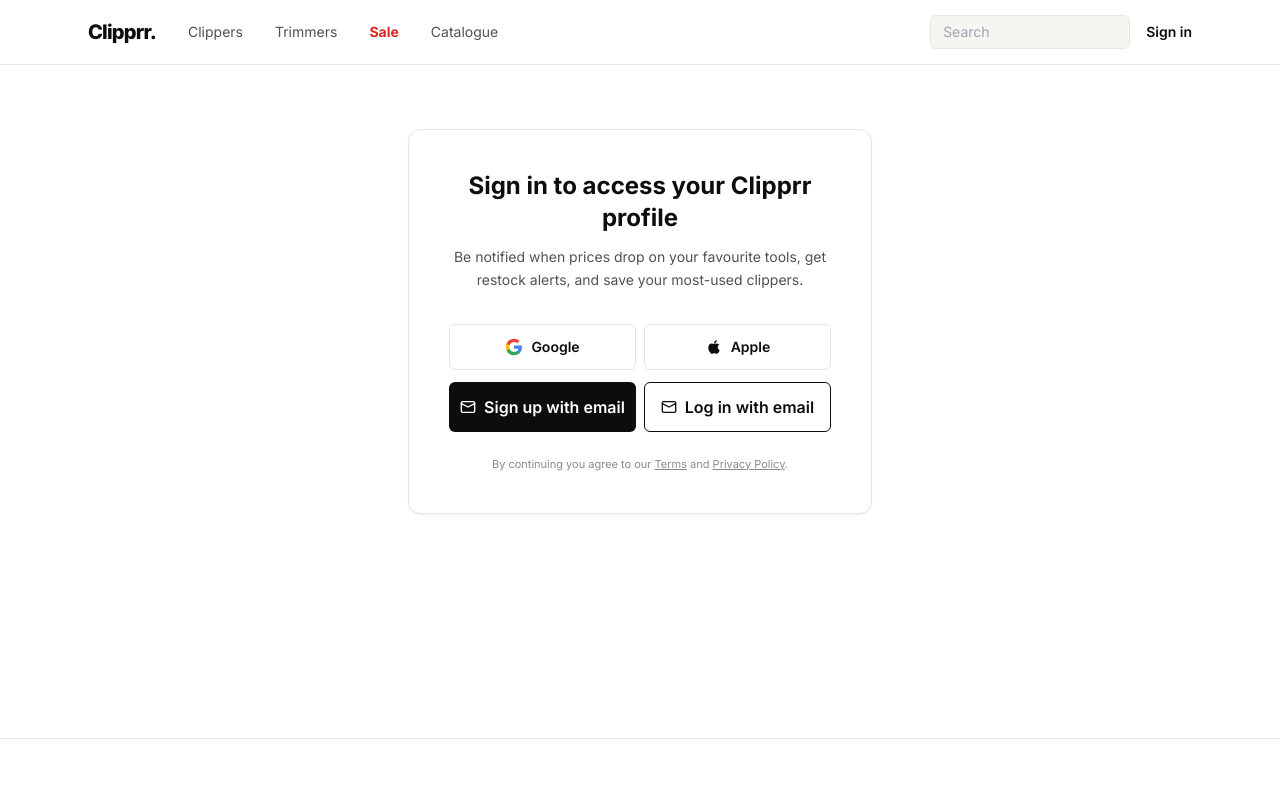
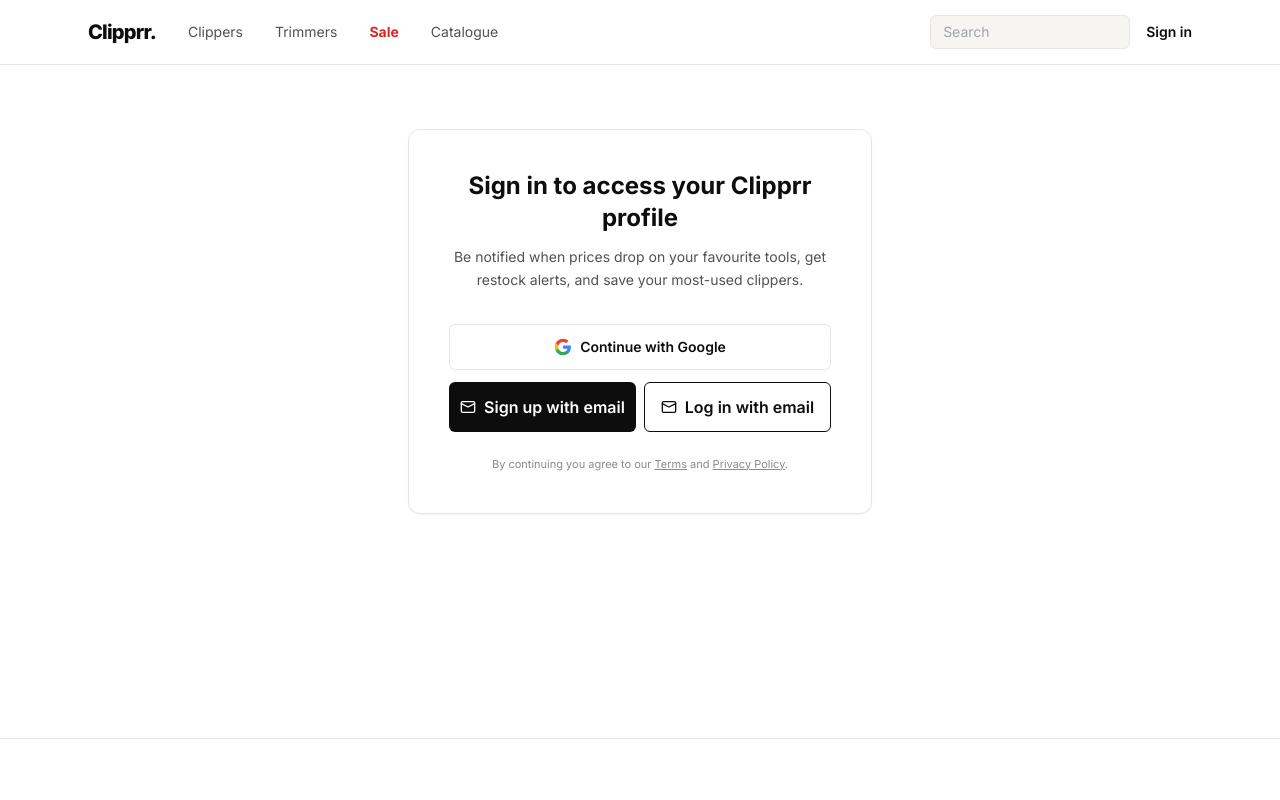
Before and after one commit to mertsahin0987-lab/mert, a Next.js app in the folder web/: page /login in a window 1280 px wide. Shown: the top 800 px of the page. Built offline with nearby package versions, Linux system fonts and the light colour scheme; no server answers.

Commit message:
Remove Apple sign-in until provider is configured

```diff
--- a/web/app/login/SignInChooser.tsx
+++ b/web/app/login/SignInChooser.tsx
@@ -13,7 +13,7 @@
   const [success, setSuccess] = useState<string | null>(null);
   const [isPending, startTransition] = useTransition();
 
-  async function handleOAuth(provider: 'google' | 'apple') {
+  async function handleOAuth(provider: 'google') {
     setError(null);
     const supabase = createBrowserSupabase();
     const { error } = await supabase.auth.signInWithOAuth({
@@ -52,22 +52,14 @@
       {mode === 'choose' && (
         <>
           {/* Social options */}
-          <div className="grid grid-cols-1 sm:grid-cols-2 gap-2 mb-3">
+          <div className="mb-3">
             <button
               type="button"
               onClick={() => handleOAuth('google')}
-              className="flex items-center justify-center gap-2 border border-line rounded-md px-4 py-3 text-sm font-semibold text-ink bg-paper hover:bg-cream transition-colors"
+              className="w-full flex items-center justify-center gap-2 border border-line rounded-md px-4 py-3 text-sm font-semibold text-ink bg-paper hover:bg-cream transition-colors"
             >
               <GoogleIcon />
-              Google
-            </button>
-            <button
-              type="button"
-              onClick={() => handleOAuth('apple')}
-              className="flex items-center justify-center gap-2 border border-line rounded-md px-4 py-3 text-sm font-semibold text-ink bg-paper hover:bg-cream transition-colors"
-            >
-              <AppleIcon />
-              Apple
+              Continue with Google
             </button>
           </div>
 
@@ -182,14 +174,6 @@
   );
 }
 
-function AppleIcon() {
-  return (
-    <svg width="18" height="18" viewBox="0 0 24 24" aria-hidden="true">
-      <path fill="currentColor" d="M17.05 20.28c-.98.95-2.05.8-3.08.35-1.09-.46-2.09-.48-3.24 0-1.44.62-2.2.44-3.06-.35C2.79 15.25 3.51 7.59 9.05 7.31c1.35.07 2.29.74 3.08.8 1.18-.24 2.31-.93 3.57-.84 1.51.12 2.65.72 3.4 1.8-3.12 1.87-2.38 5.98.48 7.13-.57 1.5-1.31 2.99-2.54 4.09l.01-.01zM12 7.25c-.15-2.23 1.66-4.07 3.74-4.25.29 2.58-2.34 4.5-3.74 4.25z"/>
-    </svg>
-  );
-}
-
 function MailIcon() {
   return (
     <svg width="16" height="16" viewBox="0 0 24 24" fill="none" stroke="currentColor" strokeWidth="2" strokeLinecap="round" strokeLinejoin="round" aria-hidden="true">
```
